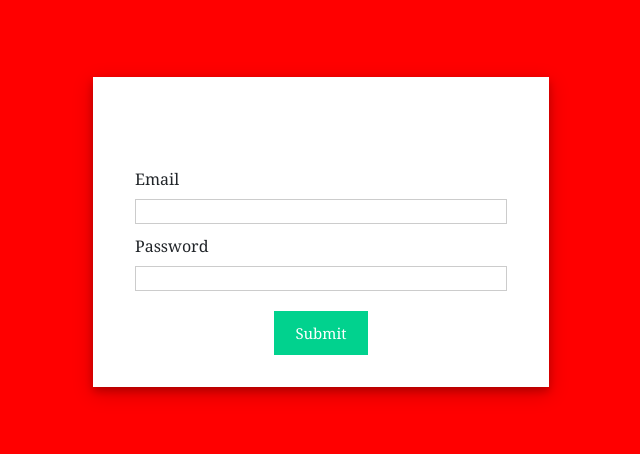
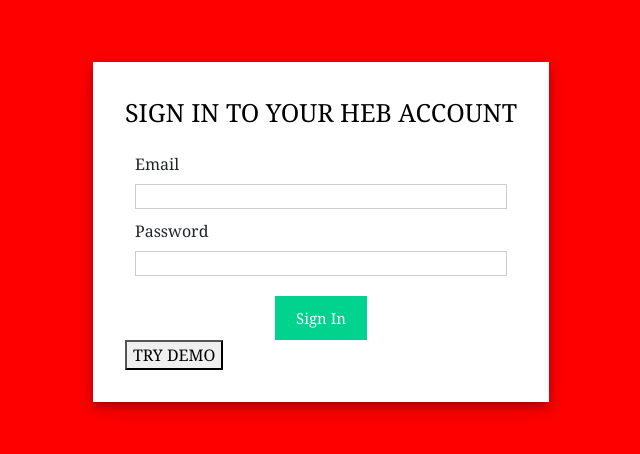
Before and after one commit to buddyintern/01-starting-setup, a React (Create React App) app: page / in a window 1280 px wide. Shown: the part 168-622 px from the top of the page, without its empty margins (319-959 px from the left). Built offline with nearby package versions, Linux system fonts and the light colour scheme; no server answers; the HTML template or start-up script is replaced by a standard one.

Commit message:
try demo button added

```diff
--- a/public/index.html
+++ b/public/index.html
@@ -26,7 +26,7 @@
     -->
     <title>HEB Smart Device</title>
   </head>
-  <body>
+  <body style="background-color: red">
     <noscript>You need to enable JavaScript to run this app.</noscript>
     <div id="root"></div>
     <!--
--- a/src/components/Login.js
+++ b/src/components/Login.js
@@ -16,7 +16,11 @@
     {
       username: "user2",
       password: "pass2"
-    }
+    },
+    {
+        username: "",
+        password: ""
+      }
   ];
 
   const errors = {
@@ -69,7 +73,7 @@
           {renderErrorMessage("pass")}
         </div>
         <div className="button-container">
-          <input type="submit" />
+          <input type="submit" value="Sign In" />
         </div>
       </form>
     </div>
@@ -78,8 +82,9 @@
   return (
     <div className="login">
       <div className="login-form">
-        <div className="title">Sign In To Your HEB Account</div>
+        <div className="title" style={{color: "black"}}>Sign In To Your HEB Account</div>
         {isSubmitted ? <div>User is successfully logged in</div> : renderForm}
+        <button style={{align: "center"}} onClick={handleSubmit} >TRY DEMO</button>
       </div>
     </div>
   );
```
